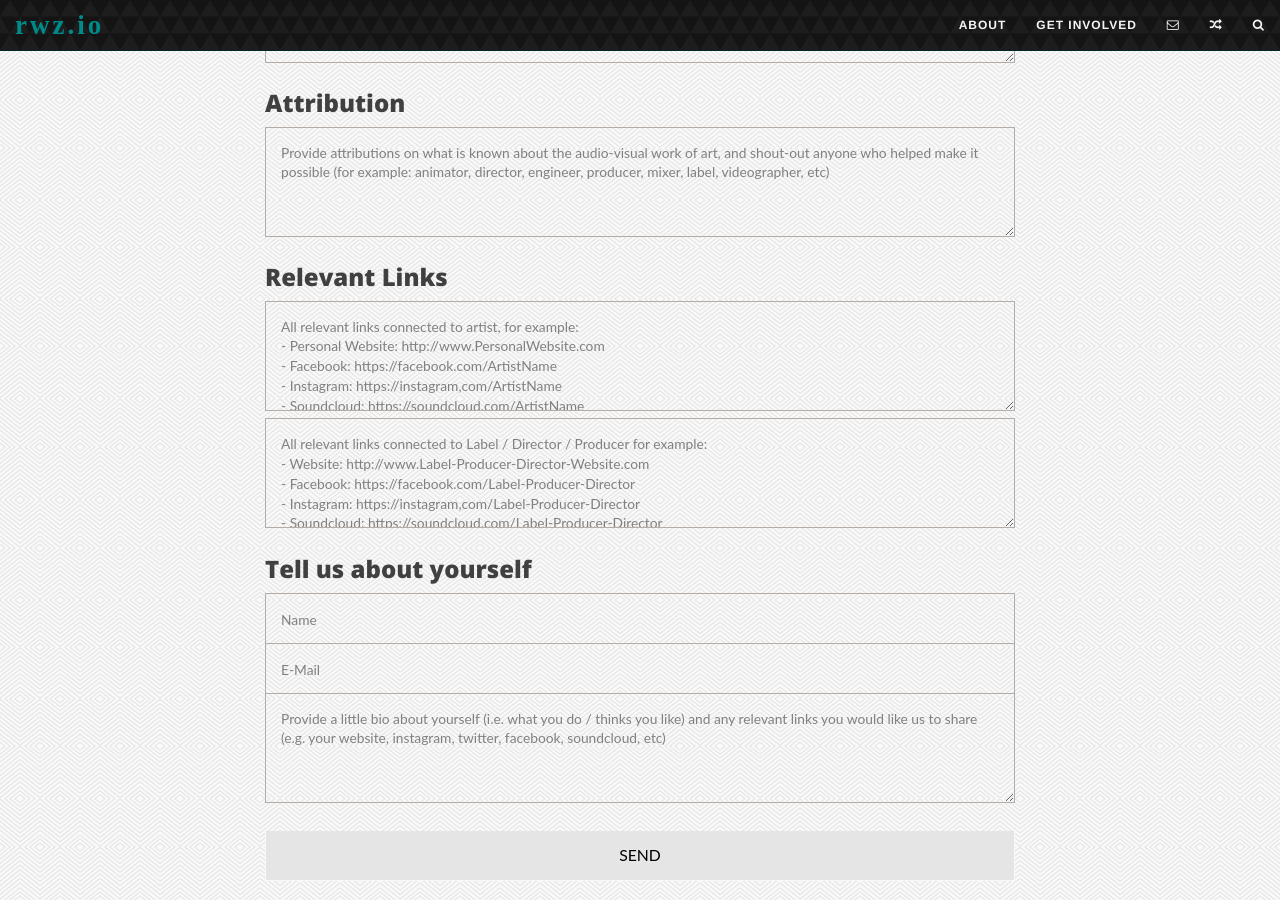
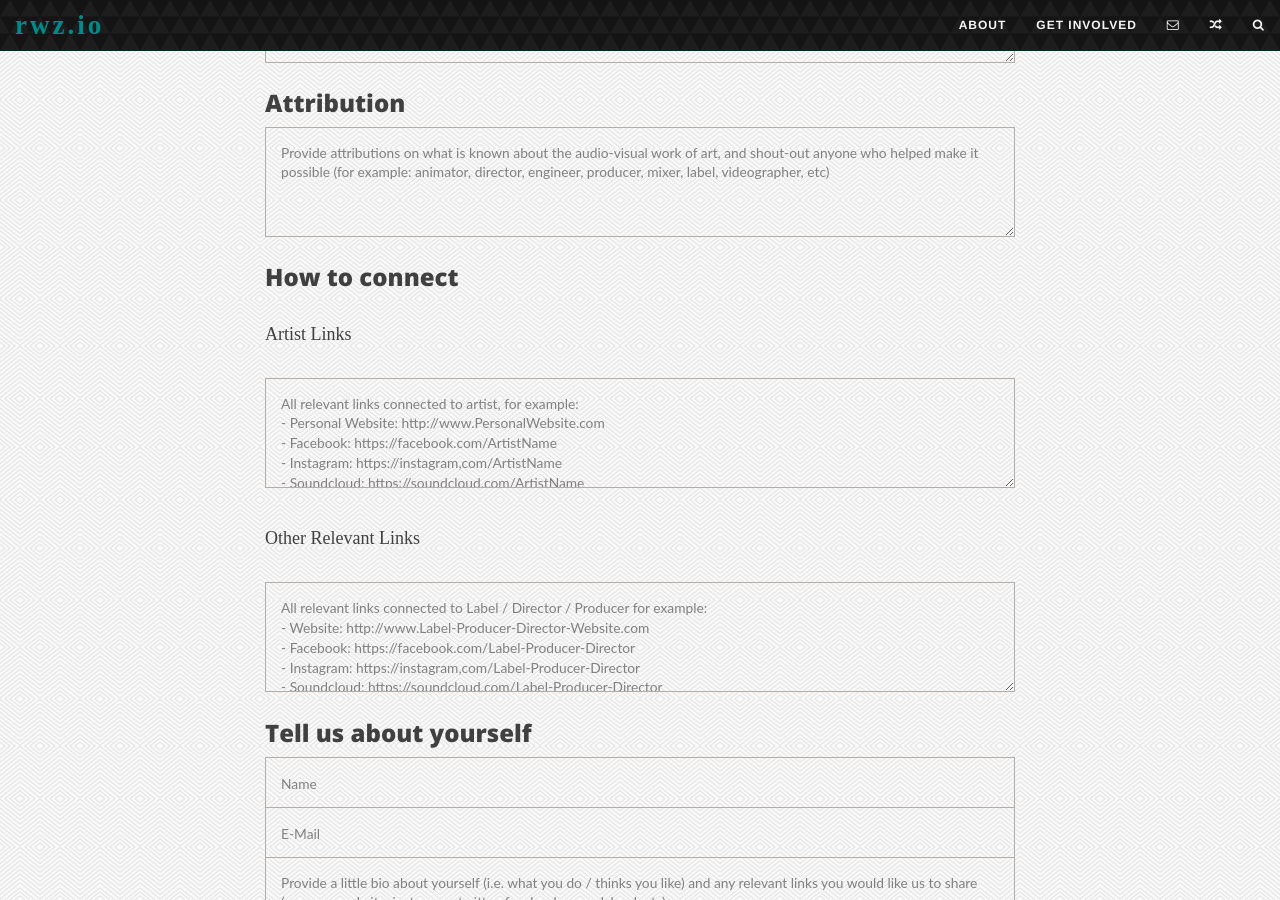
Before and after one commit to rhymeswithzion/rwz-test, a Jekyll site: the page built from submissions.md, in a window 1280 px wide and 900 px high, scrolled down 1254 px. Built offline with Jekyll 4.4.1, drawn with Linux system fonts in a browser that asks for light colours; some web fonts are replaced.

Commit message:
Update submissions.md

```diff
--- a/submissions.md
+++ b/submissions.md
@@ -35,7 +35,8 @@ Rhymes with Zion is always striving for the best audio-visual works of art to fi
   <h3>Attribution</h3>
   <textarea id="message" type="text" placeholder="Provide attributions on what is known about the audio-visual work of art, and shout-out anyone who helped make it possible (for example: animator, director, engineer, producer, mixer, label, videographer, etc)" name="j. attribution"></textarea>
   <br>
-  <h3>Relevant Links</h3>
+  <h3>How to connect</h3>
+  <p>Artist Links</p>
        <textarea id="Artist-Links" type="text" placeholder="All relevant links connected to artist, for example:
 - Personal Website: http://www.PersonalWebsite.com
 - Facebook: https://facebook.com/ArtistName
@@ -44,6 +45,7 @@ Rhymes with Zion is always striving for the best audio-visual works of art to fi
 - Twitter: https://twitter.com/ArtistName
 - Youtube: https://www.youtube.com/channel/artistchannel
 " name="k. artist links"></textarea>
+<p>Other Relevant Links</p>
   <textarea id="Other-Links" type="text" placeholder="All relevant links connected to Label / Director / Producer for example:
 - Website: http://www.Label-Producer-Director-Website.com
 - Facebook: https://facebook.com/Label-Producer-Director
@@ -58,9 +60,6 @@ Rhymes with Zion is always striving for the best audio-visual works of art to fi
 		  <input id="email" type="text" placeholder="E-Mail" name="n. email">
   <textarea id="message" type="text" placeholder="Provide a little bio about yourself (i.e. what you do / thinks you like) and any relevant links you would like us to share (e.g. your website, instagram, twitter, facebook, soundcloud, etc)" name="o. profile"></textarea>
   <br>
-  <br>
   <input id="submit" type="submit" value="SEND">
-
 </form>
-
 Thank you for your submission. Incomplete submissions will not be considered, so make sure you fill out the entire form to the best of your ability. If you are having any difficulties submitting content or do not like the submission form, please give us some [feedback](http://www.rwz.io/feedback/) so we can improve it or [contact us](http://www.rwz.io/contact/) directly.
```
